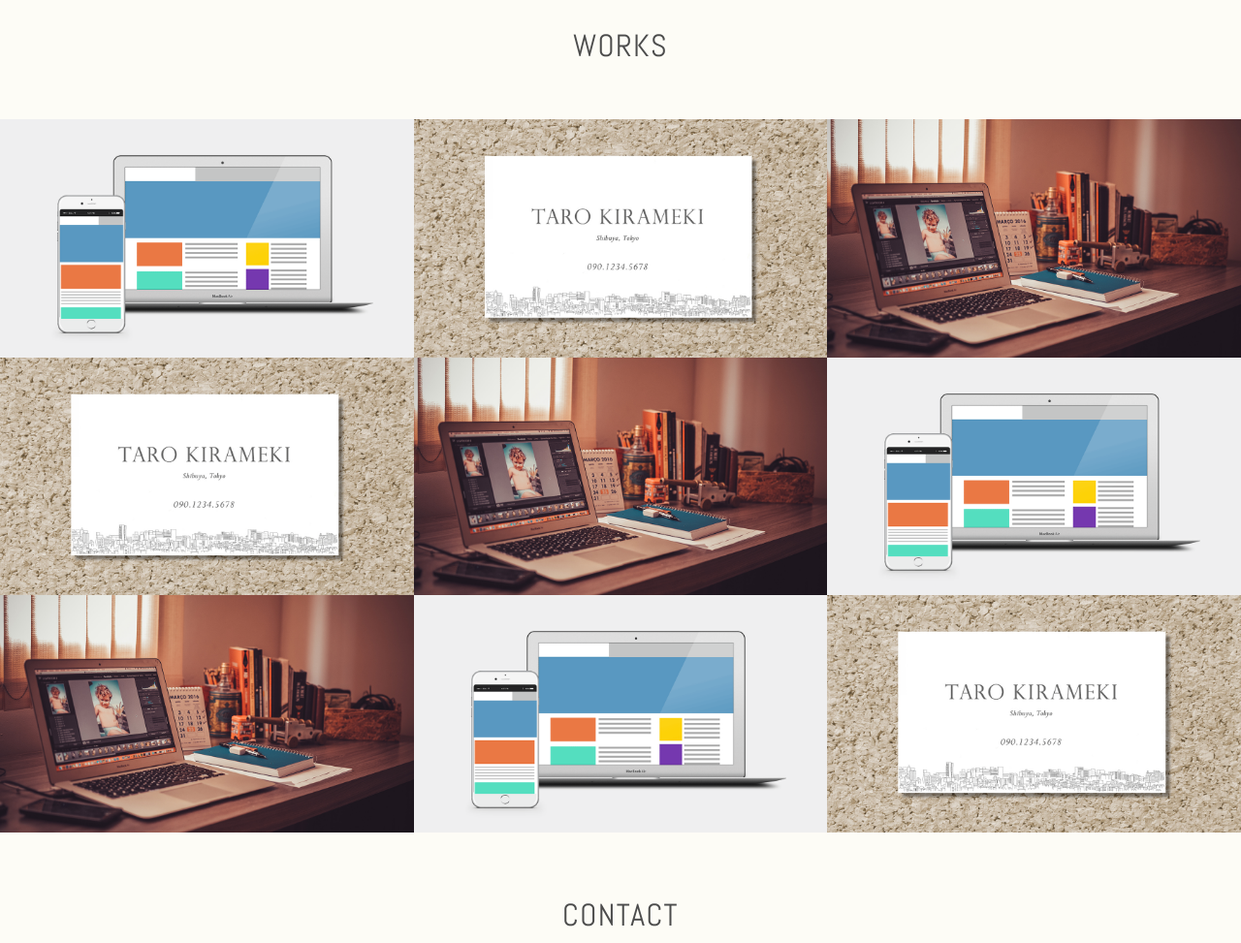
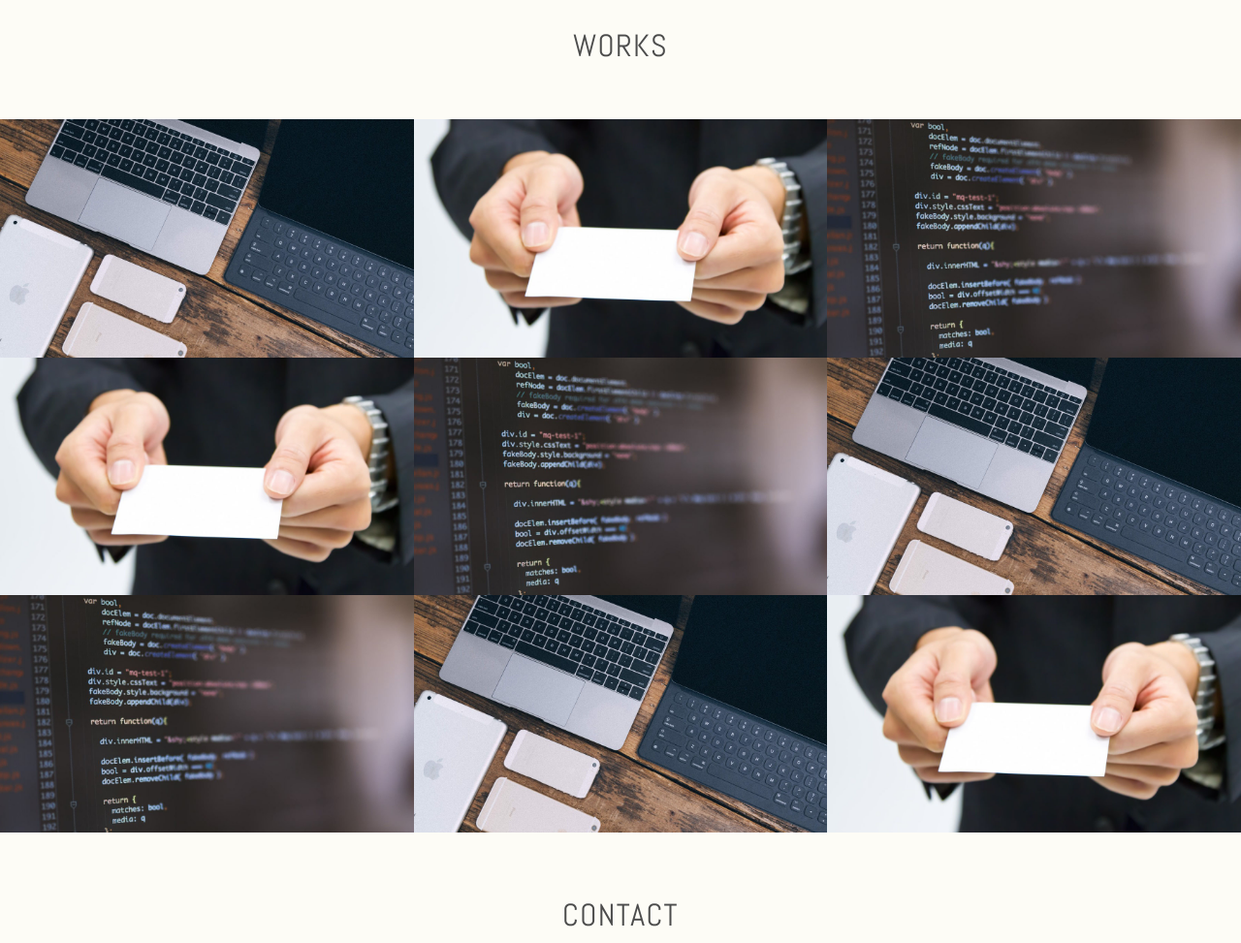
Before and after one commit to cmikami/cmikami.github.io, a plain HTML site: page index.html in a window 1280 px wide. Shown: the part 1120-2093 px from the top of the page at 97% size. Drawn offline with nearby package versions, Linux system fonts and the light colour scheme.

Commit message:
third comit

```diff
--- a/css/style.css
+++ b/css/style.css
@@ -328,7 +328,7 @@ section h2
 }
 #contact ul a:hover
 {
-    background-color: #d9ed64;
+    background-color: #6495ed;
 }
 footer
 {
--- a/index.html
+++ b/index.html
@@ -14,7 +14,7 @@
             <a href="#contact" class="button-contact"><i aria-label="お問い合わせ" class="fa fa-envelope-o"></i></a>
             <div class="profile">
                 <h1 class="site-title abel uppercase text-center">Web Designer <span>Chihiro Mikami</span></h1>
-                <img src="./images/img_profile.jpg" alt="プロフィール写真" width="140" height="140" class="block-center profile-icon">
+                <img src="./images/mikami.jpg" alt="プロフィール写真" width="140" height="140" class="block-center profile-icon">
                 <p>宮城県在住の三上千紘と申します！人材派遣会社で求人に関するチラシを作成したことをきっかけにデザインに興味を持ち、Web制作について学びました。ユーザーが利用しやすいサイト、これまでに誰も見たことのないサイトをデザイン制作したいと考えています。「素直な気持ちで吸収する」というモットーを大事に、これからもさらに新しい技術や知識を学び続け、一日でも早くプロのWebデザイナーを追い越せるように邁進したいです！</p>
             </div>
         </header>
@@ -43,7 +43,7 @@
         <h2 class="text-center">Works</h2>
         <div class="works-box">
             <a href="#">
-                <img src="./images/img_work_site.png" alt="株式会社きらめき コーポレートサイト様 Webサイトデザイン">
+                <img src="./images/electronics.jpg" alt="株式会社きらめき コーポレートサイト様 Webサイトデザイン">
                 <div class="works-box-inner">
                     <div class="text-center">
                         <h3>株式会社きらめき コーポレートサイト</h3>
@@ -55,7 +55,7 @@
         </div>
         <div class="works-box">
             <a href="#">
-                <img src="./images/img_work_card.jpg" alt="きらめき花子様 名刺デザイン">
+                <img src="./images/businesscard.jpg" alt="きらめき花子様 名刺デザイン">
                 <div class="works-box-inner">
                     <div class="text-center">
                         <h3>きらめき花子様 名刺</h3>
@@ -67,7 +67,7 @@
         </div>
         <div class="works-box">
             <a href="#">
-                <img src="./images/img_work_blog.jpg" alt="WordPressオリジナルテーマ">
+                <img src="./images/codeing.jpg" alt="WordPressオリジナルテーマ">
                 <div class="works-box-inner">
                     <div class="text-center">
                         <h3>ブログデザイン</h3>
@@ -79,7 +79,7 @@
         </div>
         <div class="works-box">
             <a href="#">
-                <img src="./images/img_work_card.jpg" alt="きらめき花子様 名刺デザイン">
+                <img src="./images/businesscard.jpg" alt="きらめき花子様 名刺デザイン">
                 <div class="works-box-inner">
                     <div class="text-center">
                         <h3>きらめき花子様 名刺</h3>
@@ -91,7 +91,7 @@
         </div>
         <div class="works-box">
             <a href="#">
-                <img src="./images/img_work_blog.jpg" alt="WordPressオリジナルテーマ">
+                <img src="./images/codeing.jpg" alt="WordPressオリジナルテーマ">
                 <div class="works-box-inner">
                     <div class="text-center">
                         <h3>ブログデザイン</h3>
@@ -103,7 +103,7 @@
         </div>
         <div class="works-box">
             <a href="#">
-                <img src="./images/img_work_site.png" alt="株式会社きらめき コーポレートサイト様 Webサイトデザイン">
+                <img src="./images/electronics.jpg" alt="株式会社きらめき コーポレートサイト様 Webサイトデザイン">
                 <div class="works-box-inner">
                     <div class="text-center">
                         <h3>株式会社きらめき コーポレートサイト</h3>
@@ -115,7 +115,7 @@
         </div>
         <div class="works-box">
             <a href="#">
-                <img src="./images/img_work_blog.jpg" alt="WordPressオリジナルテーマ">
+                <img src="./images/codeing.jpg" alt="WordPressオリジナルテーマ">
                 <div class="works-box-inner">
                     <div class="text-center">
                         <h3>ブログデザイン</h3>
@@ -127,7 +127,7 @@
         </div>
         <div class="works-box">
             <a href="#">
-                <img src="./images/img_work_site.png" alt="株式会社きらめき コーポレートサイト様 Webサイトデザイン">
+                <img src="./images/electronics.jpg" alt="株式会社きらめき コーポレートサイト様 Webサイトデザイン">
                 <div class="works-box-inner">
                     <div class="text-center">
                         <h3>株式会社きらめき コーポレートサイト</h3>
@@ -139,7 +139,7 @@
         </div>
         <div class="works-box">
             <a href="#">
-                <img src="./images/img_work_card.jpg" alt="きらめき花子様 名刺デザイン">
+                <img src="./images/businesscard.jpg" alt="きらめき花子様 名刺デザイン">
                 <div class="works-box-inner">
                     <div class="text-center">
                         <h3>きらめき花子様 名刺</h3>
```
Also changed, not shown: images/businesscard.jpg (added), images/codeing.jpg (added), images/electronics.jpg (added), images/mikami.jpg (added).
